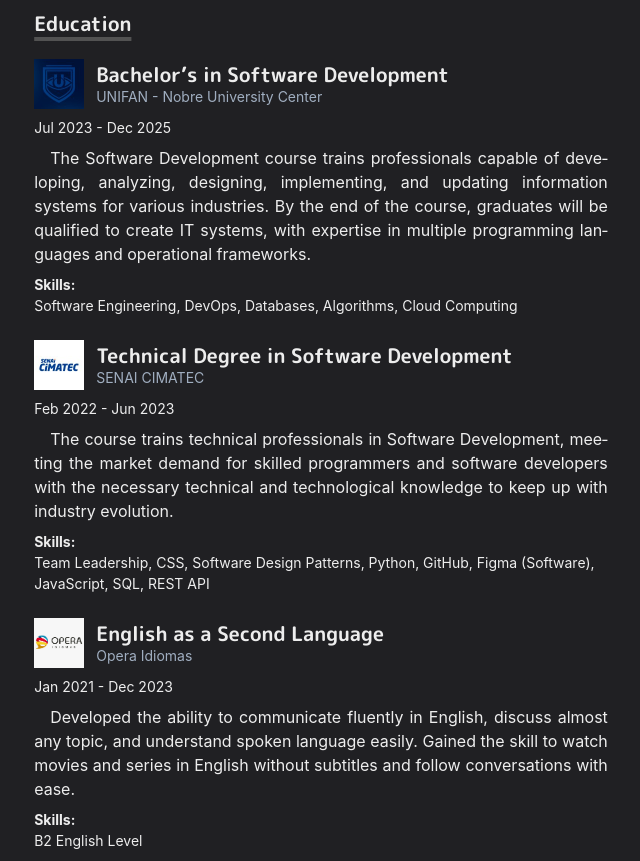
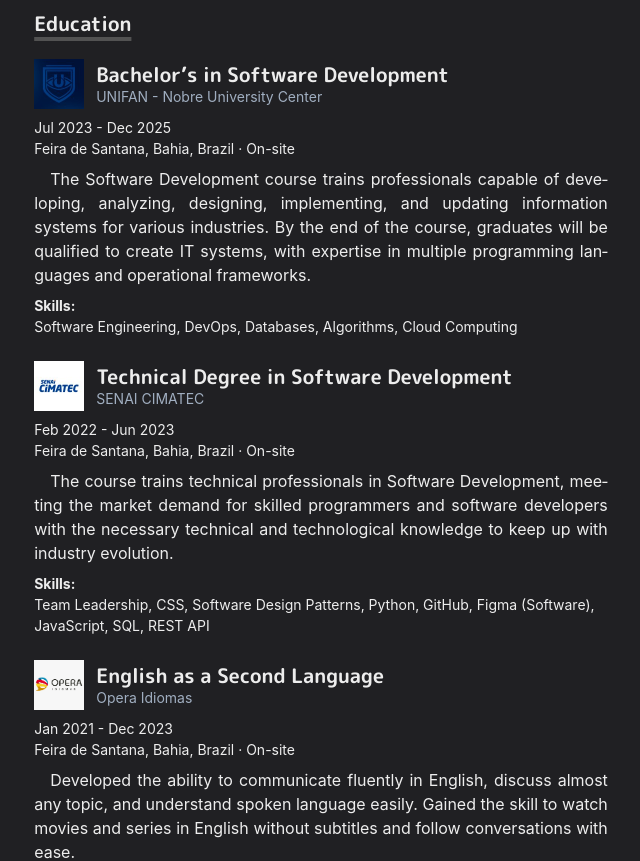
Before and after one commit to jxhnlcs/Portfolio, a Next.js app: page / in a window 1280 px wide. Shown: the part 1400-2261 px from the top of the page, without its empty margins (319-959 px from the left). Built offline with nearby package versions, Linux system fonts and the light colour scheme.

Commit message:
fix margin

```diff
--- a/pages/index.js
+++ b/pages/index.js
@@ -175,7 +175,8 @@ const Home = () => {
                     <Text fontSize="sm" color="gray.400">{t("education_unifan_institution")}</Text>
                   </Box>
                 </Box>
-                <Text mb={2} fontSize="sm" mt={2}>{t("education_unifan_period")}</Text>
+                <Text fontSize="sm" mt={2}>{t("education_unifan_period")}</Text>
+                <Text mb={2} fontSize="sm">{t("job_sao_roque_location")}</Text>
                 <Paragraph>{t("education_unifan_description")}</Paragraph>
                 <Text fontSize="sm" fontWeight="bold" mt={2}>{t("Skills")}:</Text>
                 <Text fontSize="sm">{t("education_unifan_skills")}</Text>
@@ -191,7 +192,8 @@ const Home = () => {
                     <Text fontSize="sm" color="gray.400">{t("education_senai_institution")}</Text>
                   </Box>
                 </Box>
-                <Text mb={2} fontSize="sm" mt={2}>{t("education_senai_period")}</Text>
+                <Text fontSize="sm" mt={2}>{t("education_senai_period")}</Text>
+                <Text mb={2} fontSize="sm">{t("job_sao_roque_location")}</Text>
                 <Paragraph>{t("education_senai_description")}</Paragraph>
                 <Text fontSize="sm" fontWeight="bold" mt={2}>{t("Skills")}:</Text>
                 <Text fontSize="sm">{t("education_senai_skills")}</Text>
@@ -207,7 +209,8 @@ const Home = () => {
                     <Text fontSize="sm" color="gray.400">{t("education_opera_institution")}</Text>
                   </Box>
                 </Box>
-                <Text mb={2} fontSize="sm" mt={2}>{t("education_opera_period")}</Text>
+                <Text fontSize="sm" mt={2}>{t("education_opera_period")}</Text>
+                <Text mb={2} fontSize="sm">{t("job_sao_roque_location")}</Text>
                 <Paragraph>{t("education_opera_description")}</Paragraph>
                 <Text fontSize="sm" fontWeight="bold" mt={2}>{t("Skills")}:</Text>
                 <Text fontSize="sm">{t("education_opera_skills")}</Text>
```
